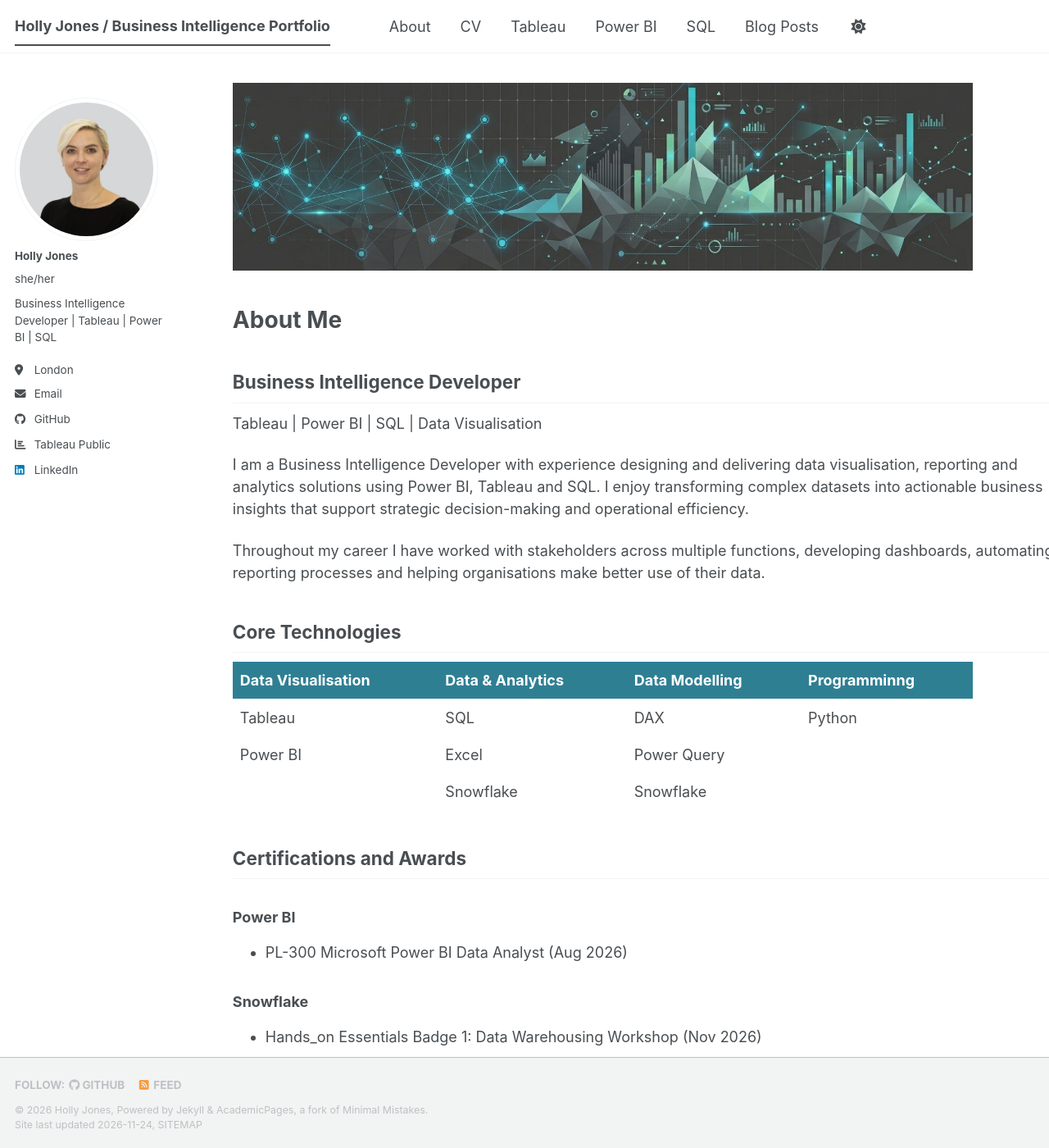
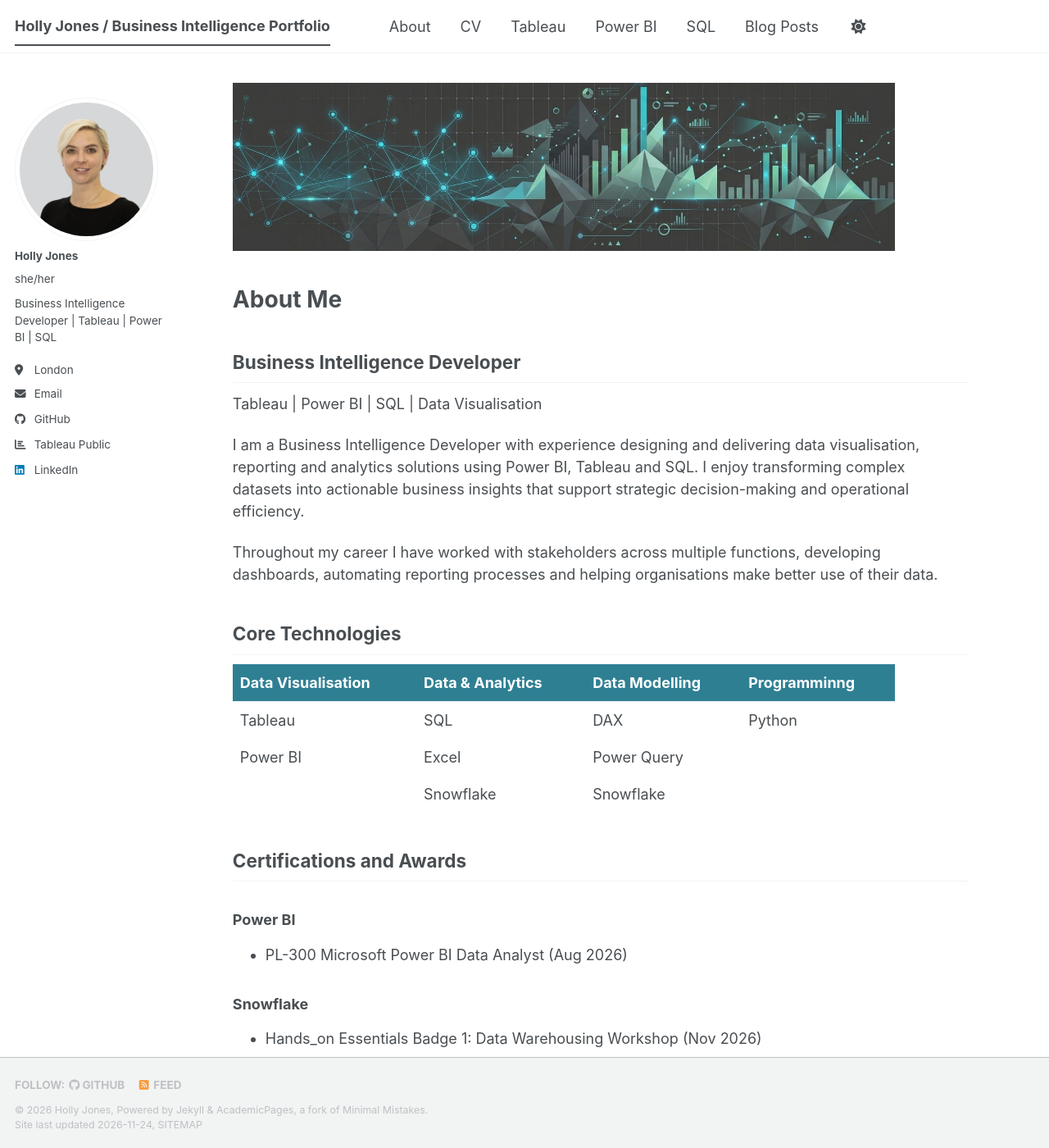
Before and after one commit to hjones87/hjones87.github.io, a Jekyll site: the page built from _pages/about.md, in a window 1280 px wide and 1400 px high. Shown: the whole window at 82% size. Built offline with Jekyll 4.4.1, drawn with Linux system fonts in a browser that asks for light colours; a script bundle is joined from its source files by our own code; a style sheet for code colours, icons or effects is not loaded.

Commit message:
Change suffix from 0 to 1 in page layout

```diff
--- a/_sass/layout/_page.scss
+++ b/_sass/layout/_page.scss
@@ -20,7 +20,7 @@
   @include breakpoint($large) {
     @include span(10.5 of 12 last);
     @include prefix(0.5 of 12);
-    @include suffix(0);
+    @include suffix(1);
   }
 
   .page__inner-wrap {
```
